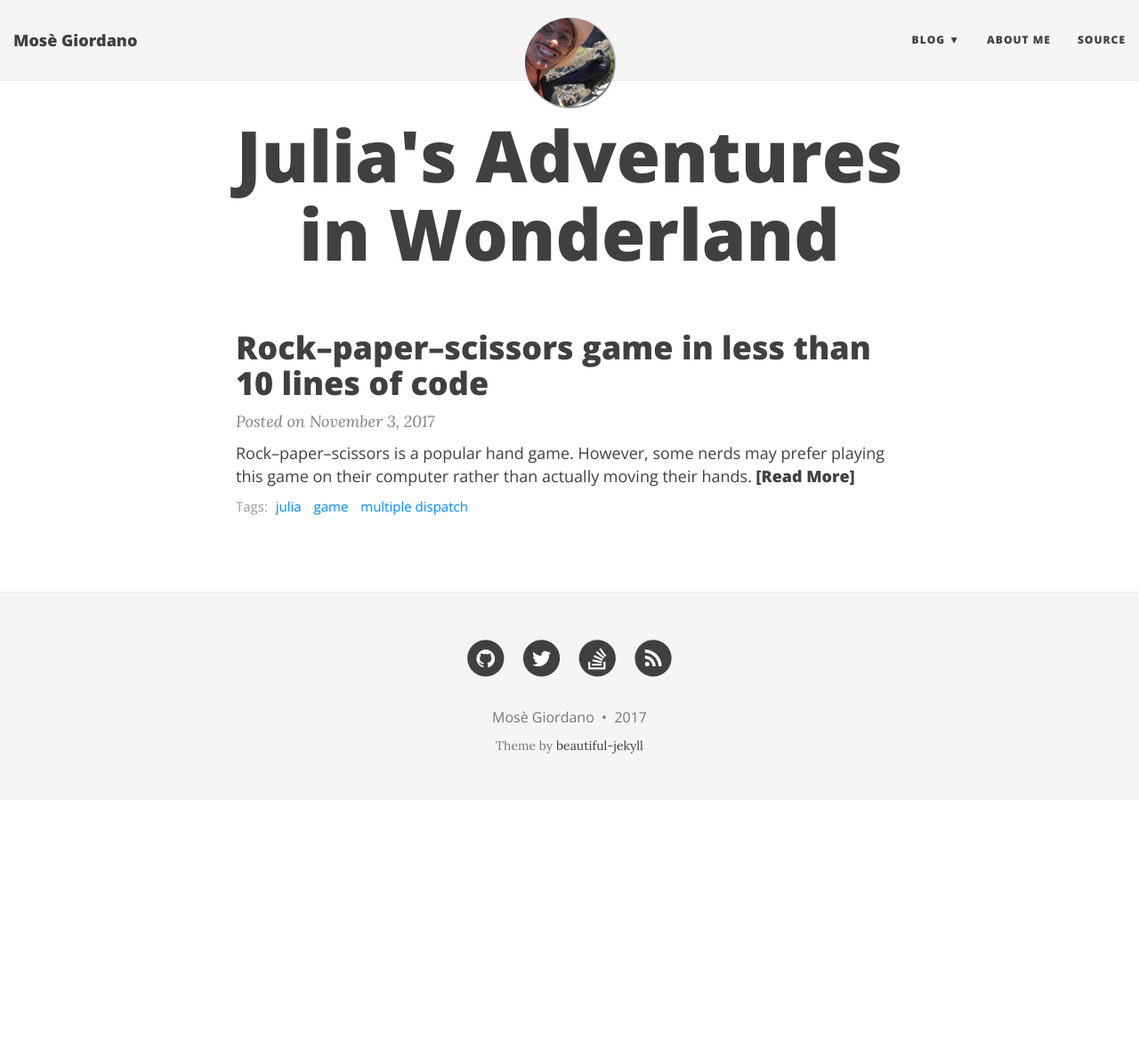
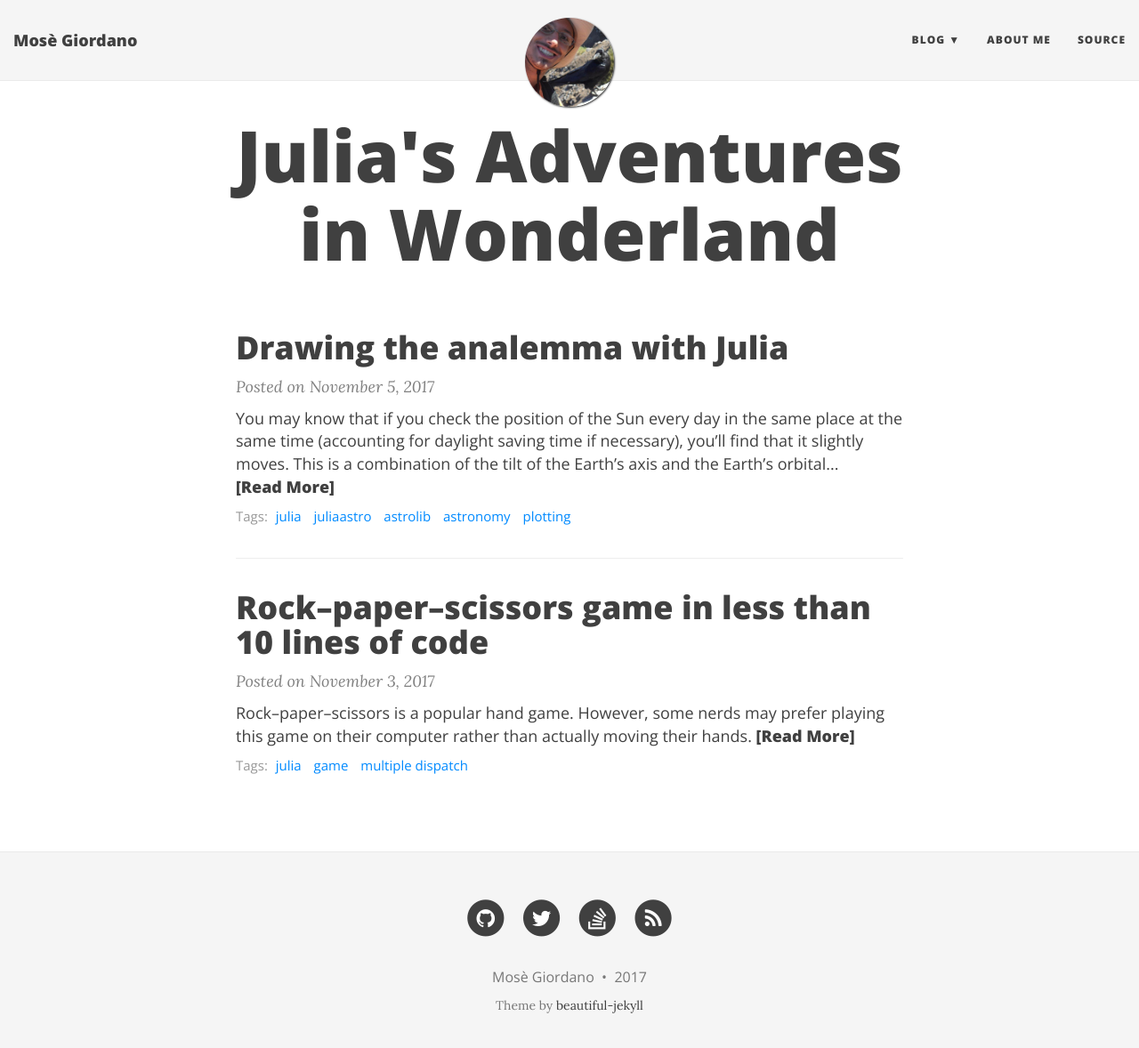
Before and after one commit to giordano/giordano.github.io, a Jekyll site: the page built from blog/index.html, in a window 1280 px wide and 1191 px high. Shown: the top 1178 px of the window at 89% size. Built offline with Jekyll 4.4.1, drawn with Linux system fonts in a browser that asks for light colours; nearby versions of some CDN libraries; the list of posts is cut into pages by our own code; some of the changed lines change nothing that is shown.

Commit message:
Publish analemma post

````diff
--- a/_posts/2017-11-05-analemma.md
+++ b/_posts/2017-11-05-analemma.md
@@ -1,7 +1,7 @@
 ---
 layout: post
 title: Drawing the analemma with Julia
-tags: draft julia juliaastro astrolib plotting
+tags: julia juliaastro astrolib astronomy plotting
 ---
 
 You may know that if you check the position of the Sun every day in the same
@@ -57,8 +57,7 @@ from March to October, thus noon on May 15th is not actually the
 same [time of day](https://en.wikipedia.org/wiki/Solar_time#Mean_solar_time) as
 noon on November 7th.  However, noon on January 1st is the same time of day as
 noon on December 31st, so we can create a range between these two times with
-step one day and then we add one hour ($$1/24$$ of day) to cater for the time
-zone.
+step one (Julian) day.
 
 ```julia
 using AstroLib, TimeZones
@@ -78,8 +77,10 @@ end
 We have
 used
 [`sunpos`](https://juliaastro.github.io/AstroLib.jl/stable/ref.html#AstroLib.sunpos-Tuple{Real}) to
-get the position of the Sun in equatorial coordinates and converted them with
-`eq2hor` to horizontal coordinates, specifying the coordinates of Heidelberg.
+get the position of the Sun in equatorial coordinates and converted them
+with
+[`eq2hor`](https://juliaastro.github.io/AstroLib.jl/stable/ref.html#AstroLib.eq2hor) to
+horizontal coordinates, specifying the coordinates of Heidelberg.
 The [broadcast version](https://julialang.org/blog/2017/01/moredots) of this
 function returns an array of 2-tuples, being the first element the altitude of
 the Sun and the second element its azimuth.  We’ve used `getindex.(altaz, i)` to
````
